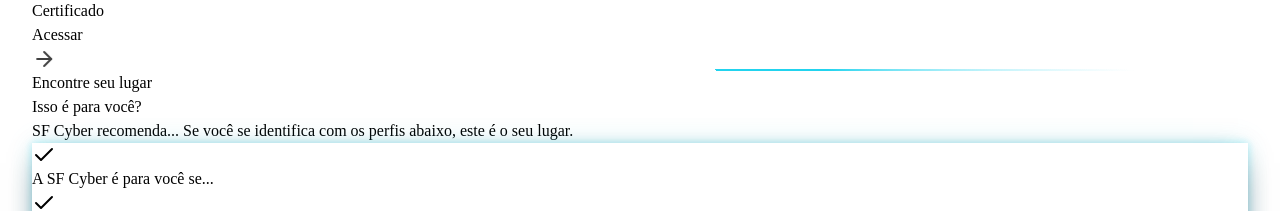
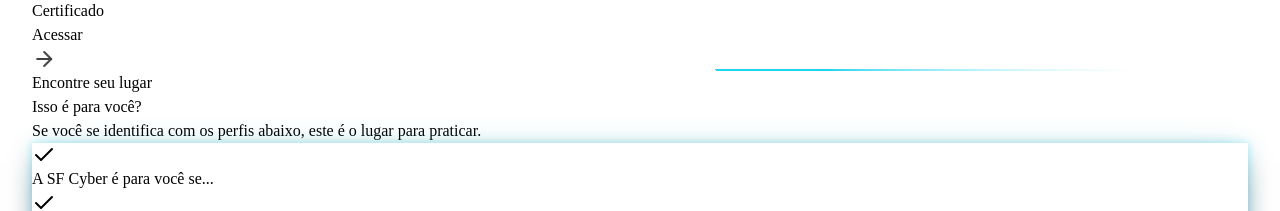
Before and after one commit to sandronsk1977-creator/sf-cyber, a React (Vite) app in the folder client/: page / in a window 1280 px wide. Shown: the part 3230-3441 px from the top of the page. Built offline with nearby package versions, Linux system fonts and the light colour scheme.

Commit message:
Ajusta o texto de introducao da secao Isso e para voce

```diff
--- a/client/src/components/AudienceSection.tsx
+++ b/client/src/components/AudienceSection.tsx
@@ -41,7 +41,7 @@ export function AudienceSection() {
             Isso é para você?
           </h2>
           <p className="text-slate-400 text-base sm:text-lg">
-            SF Cyber recomenda... Se você se identifica com os perfis abaixo, este é o seu lugar.
+            Se você se identifica com os perfis abaixo, este é o lugar para praticar.
           </p>
         </div>
 
```
